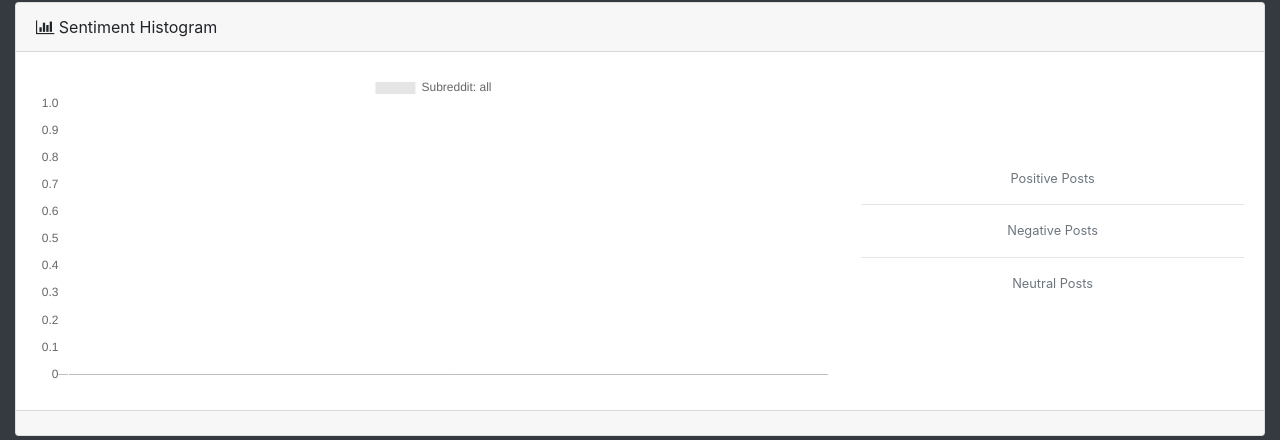
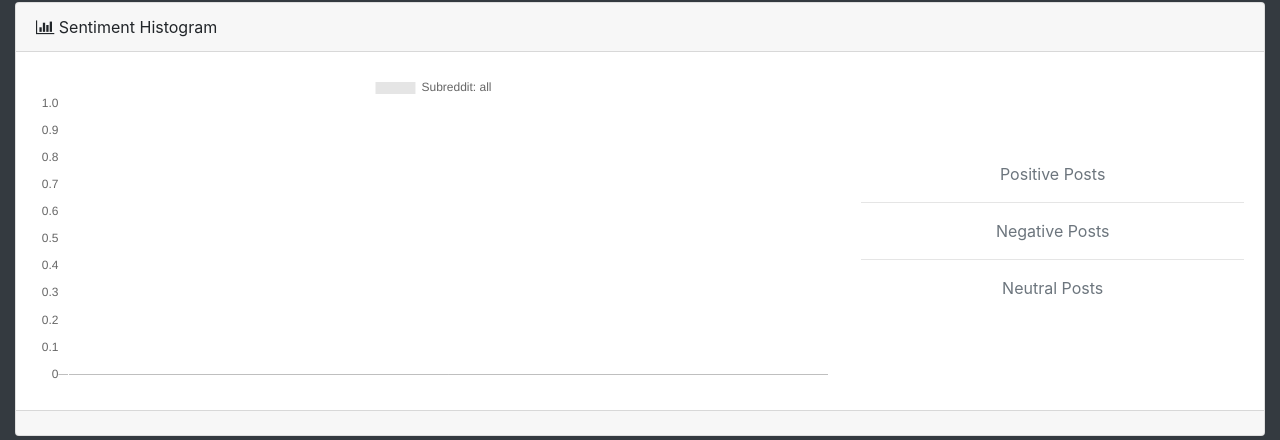
Before and after one commit to robertdefilippi/reddit-subreddit-sentiment, a Flask app: template templates/dashboard.html in a window 1280 px wide. Shown: the part 168-608 px from the top of the page. Run offline with Flask 2, Linux system fonts and the light colour scheme; the template is opened without the code that fills it, so the values that code supplies are empty; parts of the project's set-up code (start-up, migrations or seed data) failed here and were passed over; some libraries are stand-ins or nearby versions.

Commit message:
Change header count size

```diff
--- a/app.py
+++ b/app.py
@@ -138,7 +138,7 @@ def init_scheduler() -> None:
     """
     scheduler = BackgroundScheduler()
     scheduler.add_job(func=check_did_write, trigger="interval",
-                      minutes=30, misfire_grace_time=10)
+                      minutes=20, misfire_grace_time=10)
     scheduler.start()
     # Shut down the scheduler when exiting the app
     atexit.register(lambda: scheduler.shutdown())
--- a/templates/dashboard.html
+++ b/templates/dashboard.html
@@ -94,14 +94,14 @@
                   <canvas id="sentiment_histogram" width="100" height="40"></canvas>
                 </div>
                 <div class="col-sm-4 text-center my-auto">
-                  <div class="h4 mb-0 text-success primary" id="positive-count"></div>
-                  <div class="small text-muted">Positive Posts</div>
+                  <div class="h2 mb-0 text-success primary" id="positive-count"></div>
+                  <div class="text-muted">Positive Posts</div>
                   <hr>
-                  <div class="h4 mb-0 text-negative" id="negative-count"></div>
-                  <div class="small text-muted">Negative Posts</div>
+                  <div class="h2 mb-0 text-negative" id="negative-count"></div>
+                  <div class="text-muted">Negative Posts</div>
                   <hr>
-                  <div class="h4 mb-0 text-primary" id="neutral-count"></div>
-                  <div class="small text-muted">Neutral Posts</div>
+                  <div class="h2 mb-0 text-primary" id="neutral-count"></div>
+                  <div class="text-muted">Neutral Posts</div>
                 </div>
               </div>
             </div>
```
